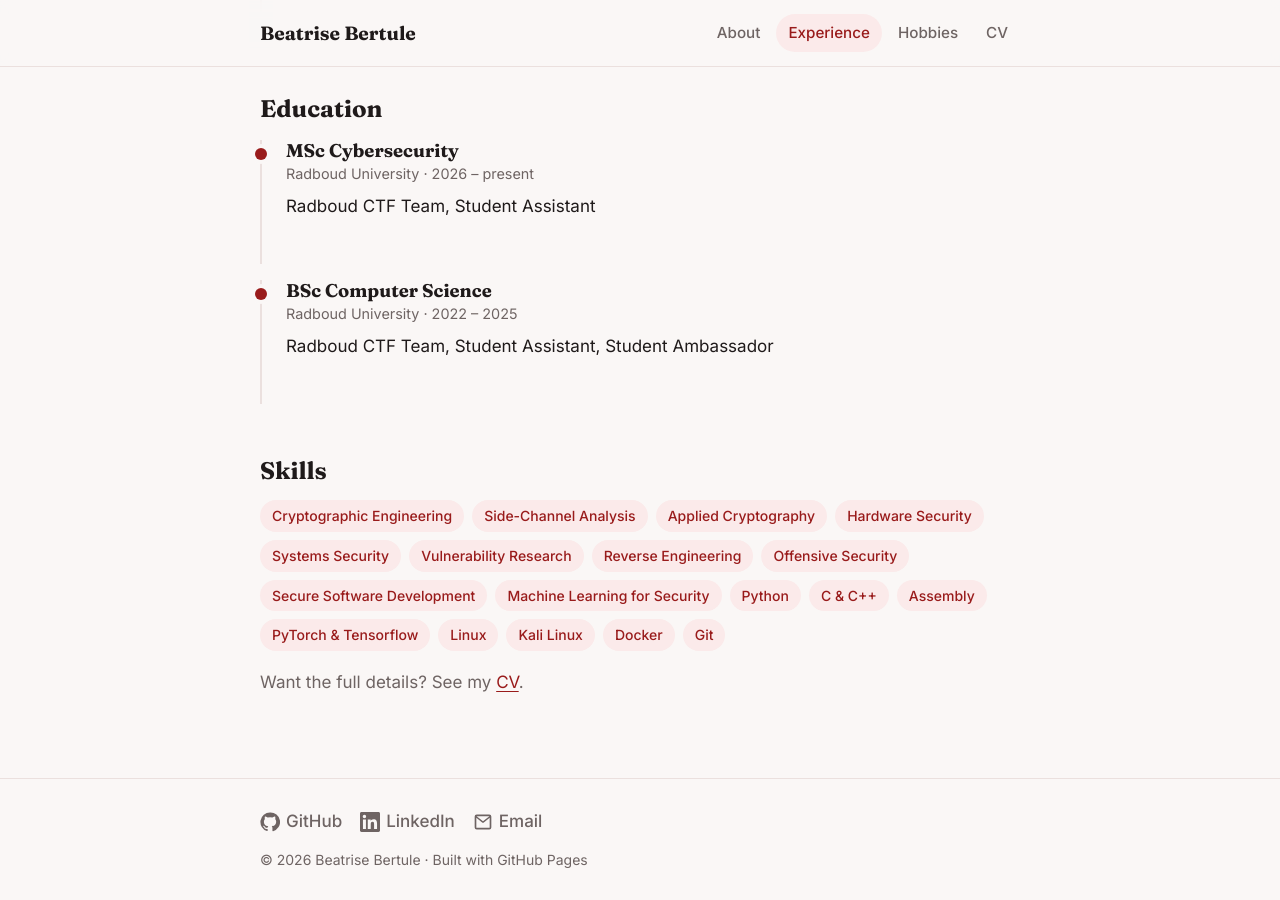
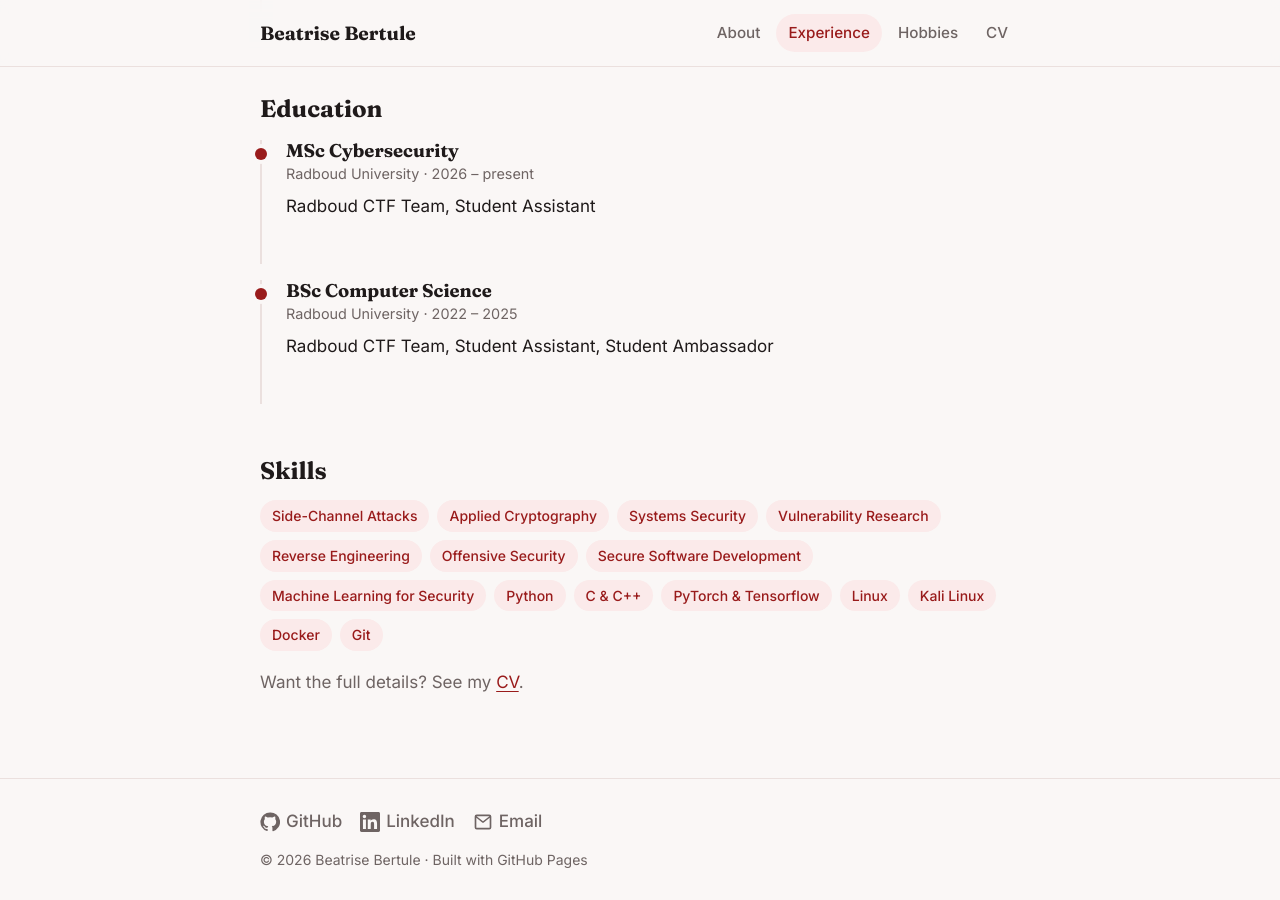
Before and after one commit to beatrisebertule/beatrisebertule.github.io, a Jekyll site: the page built from experience.md, in a window 1280 px wide and 900 px high, scrolled down 1777 px. Built offline with Jekyll 4.4.1, drawn with Linux system fonts in a browser that asks for light colours.

Commit message:
cv update

```diff
--- a/experience.md
+++ b/experience.md
@@ -101,10 +101,10 @@ I want to deepen my expertise in cryptographic engineering, embedded systems, an
 ## Skills
 
 <ul class="tags">
-  <li>Cryptographic Engineering</li>
-  <li>Side-Channel Analysis</li>
+  <!-- <li>Cryptographic Engineering</li> -->
+  <li>Side-Channel Attacks</li>
   <li>Applied Cryptography</li>
-  <li>Hardware Security</li>
+  <!-- <li>Hardware Security</li> -->
   <!-- <li>Embedded Systems Security</li> -->
   <li>Systems Security</li>
   <li>Vulnerability Research</li>
@@ -114,7 +114,7 @@ I want to deepen my expertise in cryptographic engineering, embedded systems, an
   <li>Machine Learning for Security</li>
   <li>Python</li>
   <li>C &amp; C++</li>
-  <li>Assembly</li>
+  <!-- <li>Assembly</li> -->
   <li>PyTorch & Tensorflow</li>
   <li>Linux</li>
   <li>Kali Linux</li>
```
Also changed, not shown: 1 other file.
